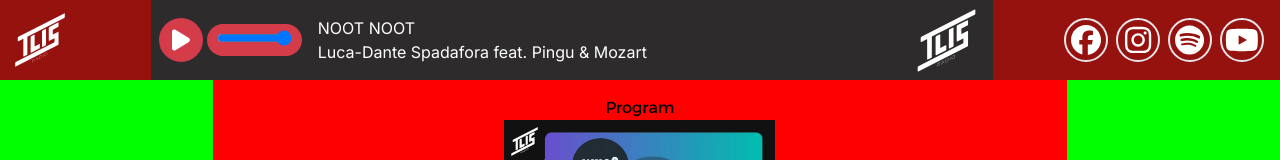
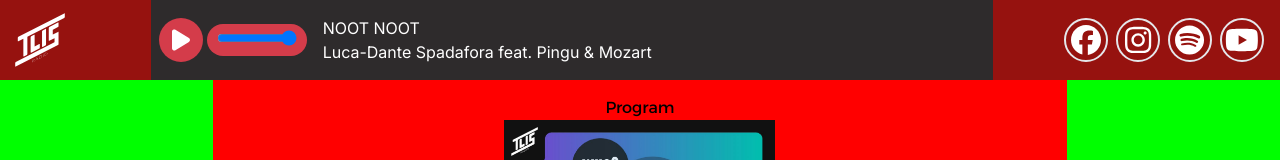
Before and after one commit to tlis-radio/cms-web, a Next.js app: page /pages/main in a window 1280 px wide. Shown: the top 160 px of the page. Built offline with nearby package versions, Linux system fonts and the light colour scheme.

Commit message:
Removed player image + changed slider slize

```diff
--- a/src/components/player/player-control.tsx
+++ b/src/components/player/player-control.tsx
@@ -92,7 +92,7 @@ const PlayerControl: React.FC<PlayerControlProps> = ({
             // TODO - This is a hotfix, it's still desired to know if we're working with a mobile or tablet device so we can use different initial volume states for PCs and phones/tablets, hence try to find a way to find device type while also keeping SSR - Jager 13:11 9.7.2024
             }
 
-            <div className='hidden lg:block'>
+            <div className='hidden lg:block w-[100px] xxxl:w-[150px]'>
                 <VolumeControl volume={volume} handleVolumeChange={handleVolumeChange} />
             </div>
         </div>
--- a/src/components/player/player.tsx
+++ b/src/components/player/player.tsx
@@ -23,7 +23,7 @@ const Player: React.FC<{ isVisible: boolean }> = ({ isVisible }) => {
          className="flex items-center bg-[#2e2b2c] p-2 pr-11 text-white fixed bottom-0 inset-x-0 w-full gap-2 z-10
              lg:w-2/3 lg:pr-0 lg:static
              xl:w-2/3
-             2xl:w-1/3"
+             2xl:w-1/2"
          style={playerStyle}
       >
          <PlayerControl
@@ -34,16 +34,8 @@ const Player: React.FC<{ isVisible: boolean }> = ({ isVisible }) => {
             audioSource={source}
             audioRef={audio}
          />
-         <div className="mr-2 flex w-[calc(100%-44px)] flex-col">
+         <div className="mr-2 flex flex-col">
             <PlayerDisplay title={title} />
-         </div>
-         <div className="hidden lg:block">
-            <Image
-               src={logo}
-               alt="Logo"
-               height={128}
-               priority={true}
-            />
          </div>
       </div>
       </>
```
